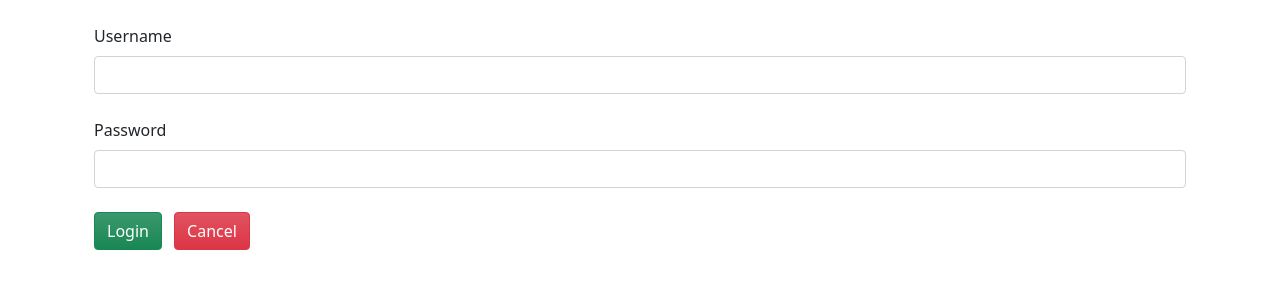
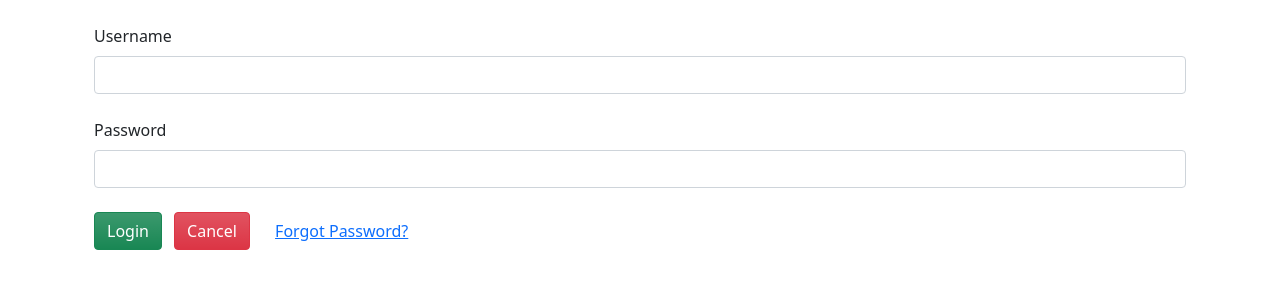
Before and after one commit to Vipindas3927/livestock_project, a Django app: page /login/ in a window 1280 px wide. Shown: the top 300 px of the page. Run offline with Django 3.2, Linux system fonts and the light colour scheme.

Commit message:
password reset

```diff
--- a/animals/templates/animals/login.html
+++ b/animals/templates/animals/login.html
@@ -1,4 +1,6 @@
-{% extends 'main.html' %} {% block title %} Login {% endblock title %}
+{% extends 'main.html' %}
+{% block title %} Login {% endblock title %}
+
 {% block body %}
     {% for message in messages %}
     <div class="alert alert-{{ message.tags }} alert-dismissible fade show" role="alert">
@@ -8,6 +10,7 @@
         </button>
     </div>
     {% endfor %}
+
     <div class="mb-3 my-4 container">
         <form action=" " method="POST">
             {% csrf_token %}
@@ -22,6 +25,7 @@
             <div class="mb-4 container">
                 <button type="submit" class="btn btn-success bg-gradient" value="POST">Login</button>
                 <a href="/" class="btn btn-danger bg-gradient mx-2">Cancel</a>
+                <a href="{% url 'password_reset' %}" class="btn btn-link">Forgot Password?</a>
             </div>
         </form>
     </div>
```
Lines whose indentation alone changed are shown as unchanged.
